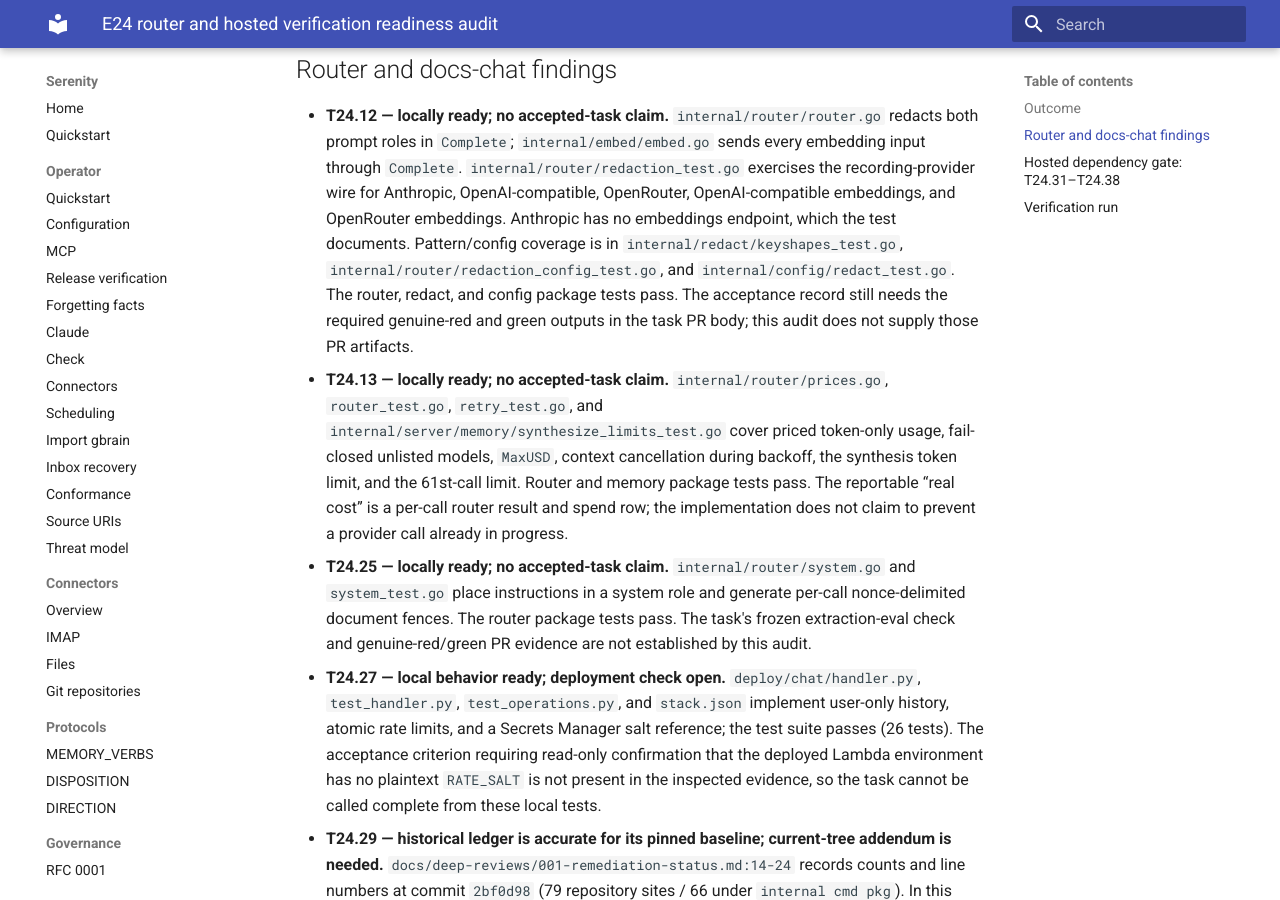
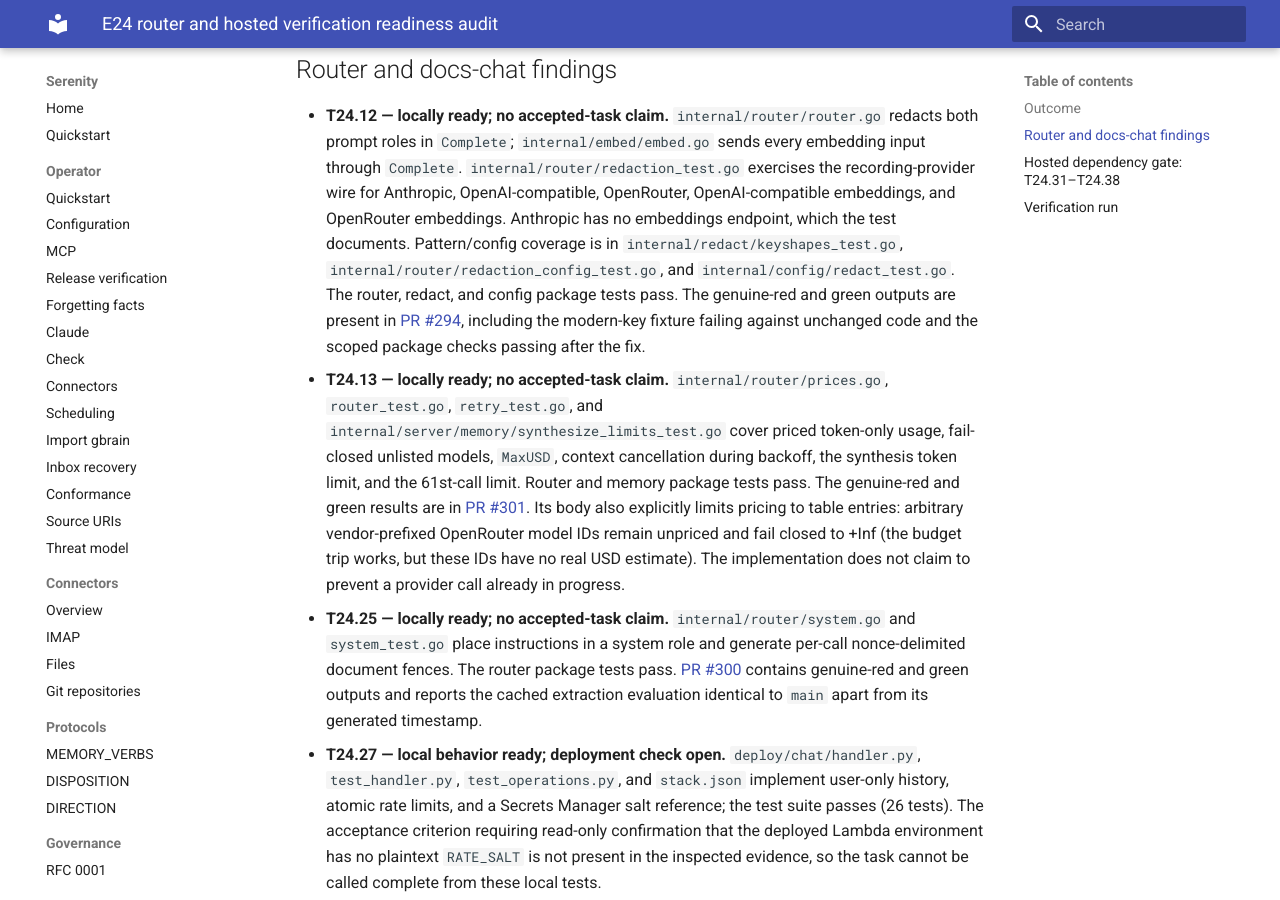
Before and after one commit to sirerun/serenity, an MkDocs documentation site: the page built from docs/plans/e24-router-hosted-audit-2026-10-01.md, in a window 1280 px wide and 900 px high, scrolled down 607 px. Built offline with MkDocs 1.6.1 and Material for MkDocs 9.7.7, drawn with Linux system fonts in a browser that asks for light colours.

Commit message:
docs: link router audit to merged PR evidence

```diff
--- a/docs/plans/e24-router-hosted-audit-2026-10-01.md
+++ b/docs/plans/e24-router-hosted-audit-2026-10-01.md
@@ -11,9 +11,9 @@ T24.31–T24.38 remain blocked. The hosted-completion registry marks all require
 
 ## Router and docs-chat findings
 
-- **T24.12 — locally ready; no accepted-task claim.** `internal/router/router.go` redacts both prompt roles in `Complete`; `internal/embed/embed.go` sends every embedding input through `Complete`. `internal/router/redaction_test.go` exercises the recording-provider wire for Anthropic, OpenAI-compatible, OpenRouter, OpenAI-compatible embeddings, and OpenRouter embeddings. Anthropic has no embeddings endpoint, which the test documents. Pattern/config coverage is in `internal/redact/keyshapes_test.go`, `internal/router/redaction_config_test.go`, and `internal/config/redact_test.go`. The router, redact, and config package tests pass. The acceptance record still needs the required genuine-red and green outputs in the task PR body; this audit does not supply those PR artifacts.
-- **T24.13 — locally ready; no accepted-task claim.** `internal/router/prices.go`, `router_test.go`, `retry_test.go`, and `internal/server/memory/synthesize_limits_test.go` cover priced token-only usage, fail-closed unlisted models, `MaxUSD`, context cancellation during backoff, the synthesis token limit, and the 61st-call limit. Router and memory package tests pass. The reportable “real cost” is a per-call router result and spend row; the implementation does not claim to prevent a provider call already in progress.
-- **T24.25 — locally ready; no accepted-task claim.** `internal/router/system.go` and `system_test.go` place instructions in a system role and generate per-call nonce-delimited document fences. The router package tests pass. The task's frozen extraction-eval check and genuine-red/green PR evidence are not established by this audit.
+- **T24.12 — locally ready; no accepted-task claim.** `internal/router/router.go` redacts both prompt roles in `Complete`; `internal/embed/embed.go` sends every embedding input through `Complete`. `internal/router/redaction_test.go` exercises the recording-provider wire for Anthropic, OpenAI-compatible, OpenRouter, OpenAI-compatible embeddings, and OpenRouter embeddings. Anthropic has no embeddings endpoint, which the test documents. Pattern/config coverage is in `internal/redact/keyshapes_test.go`, `internal/router/redaction_config_test.go`, and `internal/config/redact_test.go`. The router, redact, and config package tests pass. The genuine-red and green outputs are present in [PR #294](https://github.com/sirerun/serenity/pull/294), including the modern-key fixture failing against unchanged code and the scoped package checks passing after the fix.
+- **T24.13 — locally ready; no accepted-task claim.** `internal/router/prices.go`, `router_test.go`, `retry_test.go`, and `internal/server/memory/synthesize_limits_test.go` cover priced token-only usage, fail-closed unlisted models, `MaxUSD`, context cancellation during backoff, the synthesis token limit, and the 61st-call limit. Router and memory package tests pass. The genuine-red and green results are in [PR #301](https://github.com/sirerun/serenity/pull/301). Its body also explicitly limits pricing to table entries: arbitrary vendor-prefixed OpenRouter model IDs remain unpriced and fail closed to +Inf (the budget trip works, but these IDs have no real USD estimate). The implementation does not claim to prevent a provider call already in progress.
+- **T24.25 — locally ready; no accepted-task claim.** `internal/router/system.go` and `system_test.go` place instructions in a system role and generate per-call nonce-delimited document fences. The router package tests pass. [PR #300](https://github.com/sirerun/serenity/pull/300) contains genuine-red and green outputs and reports the cached extraction evaluation identical to `main` apart from its generated timestamp.
 - **T24.27 — local behavior ready; deployment check open.** `deploy/chat/handler.py`, `test_handler.py`, `test_operations.py`, and `stack.json` implement user-only history, atomic rate limits, and a Secrets Manager salt reference; the test suite passes (26 tests). The acceptance criterion requiring read-only confirmation that the deployed Lambda environment has no plaintext `RATE_SALT` is not present in the inspected evidence, so the task cannot be called complete from these local tests.
 - **T24.29 — historical ledger is accurate for its pinned baseline; current-tree addendum is needed.** `docs/deep-reviews/001-remediation-status.md:14-24` records counts and line numbers at commit `2bf0d98` (79 repository sites / 66 under `internal cmd pkg`). In this task worktree the count is 83 / 70. Comparing non-test matches under those scoped roots shows six new occurrences and two removed occurrences, a net increase of four. The new occurrences are:
 
```
